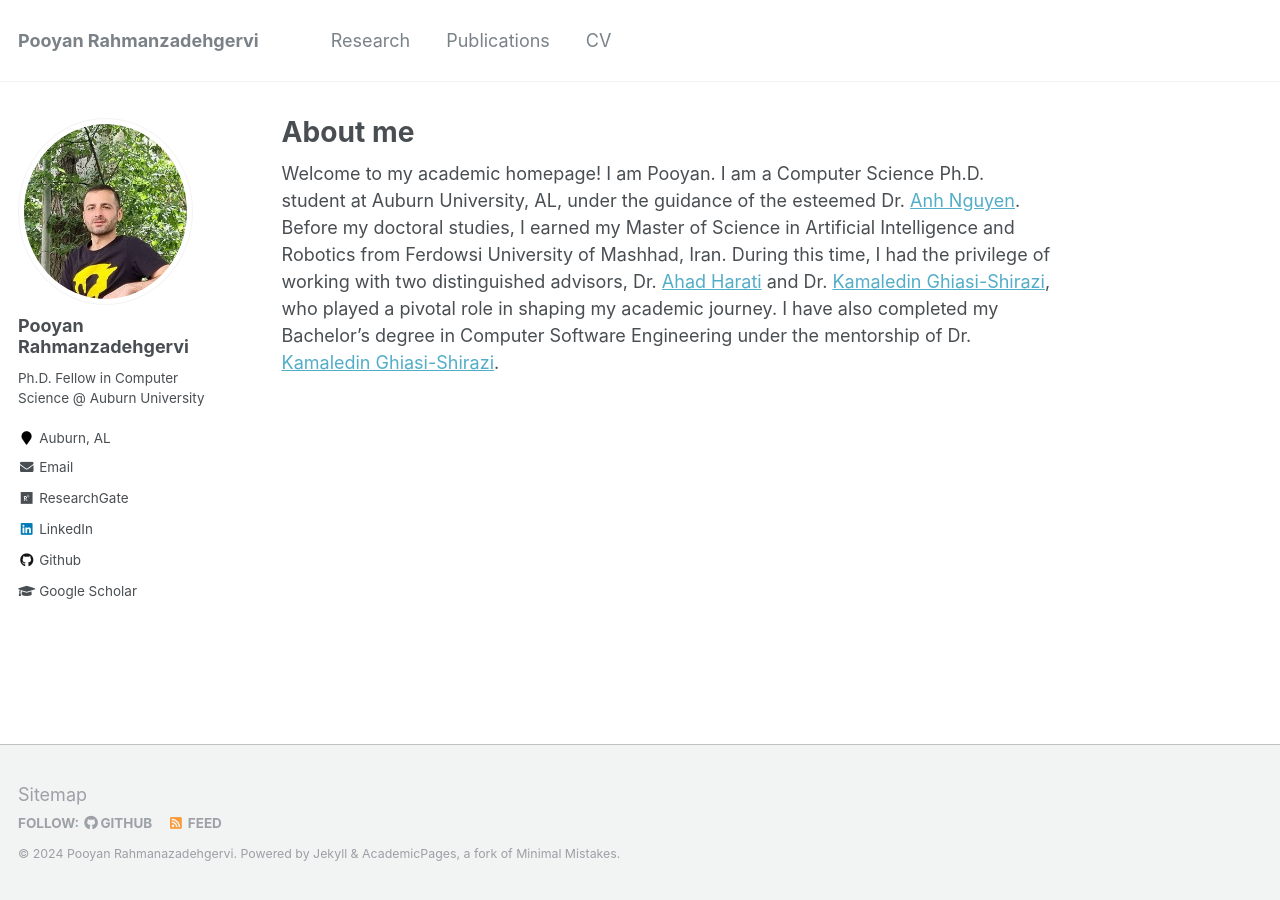
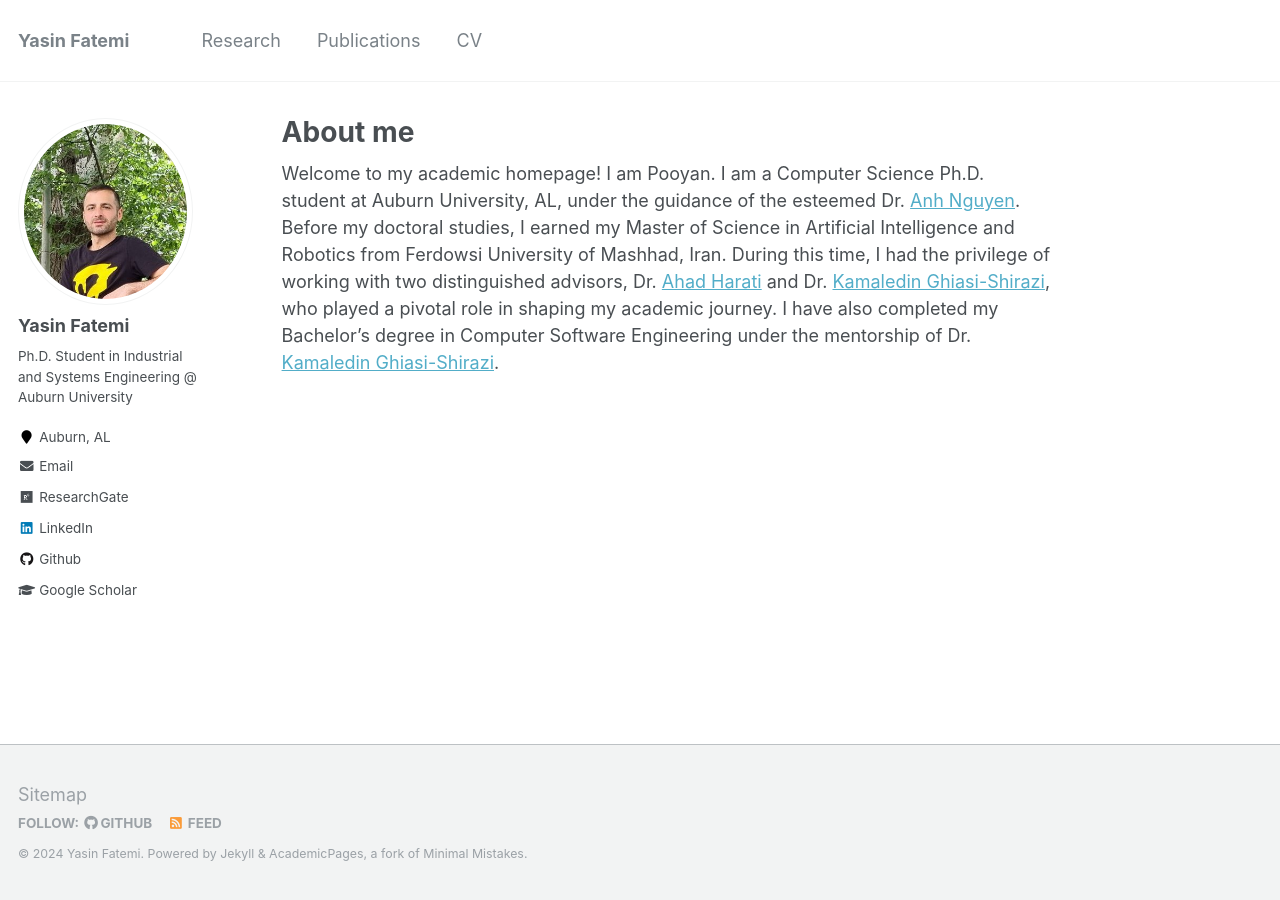
Before and after one commit to Yasinfa/yasinfa.github.io, a Jekyll site: the page built from _pages/about.md, in a window 1280 px wide. Built offline with Jekyll 4.4.1, drawn with Linux system fonts in a browser that asks for light colours.

Commit message:
Update _config.yml

```diff
--- a/_config.yml
+++ b/_config.yml
@@ -7,13 +7,13 @@
 
 # Site Settings
 locale                   : "en-US"
-title                    : "Pooyan Rahmanzadehgervi"
+title                    : "Yasin Fatemi"
 title_separator          : "@"
-name                     : &name "Pooyan Rahmanazadehgervi"
+name                     : &name "Yasin Fatemi"
 description              : &description "personal description"
-url                      : https://pooyanrg.github.io # the base hostname & protocol for your site e.g. "https://mmistakes.github.io"
+url                      : https://yasinfa.github.io # the base hostname & protocol for your site e.g. "https://mmistakes.github.io"
 baseurl                  : "" # the subpath of your site, e.g. "/blog"
-repository               : "pooyanrg/pooyanrg.github.io"
+repository               : "yasinfa/yasinfa.github.io"
 teaser                   :  # filename of teaser fallback teaser image placed in /images/, .e.g. "500x300.png"
 breadcrumbs              : false # true, false (default)
 words_per_minute         : 160
@@ -74,16 +74,16 @@ analytics:
 
 # Site Author
 author:
-  name             : "Pooyan Rahmanzadehgervi"
+  name             : "Yasin Fatemi"
   avatar           : "profile.jpg"
-  bio              : "Ph.D. Fellow in Computer Science @ Auburn University"
+  bio              : "Ph.D. Student in Industrial and Systems Engineering @ Auburn University"
   location         : "Auburn, AL"
   employer         :
-  googlescholar    : "https://scholar.google.com/citations?user=XSkv_7EAAAAJ&hl=en"
-  email            : "pooyan.rmz@gmail.com"
-  researchgate     : "https://www.researchgate.net/profile/Pooyan-Rahmanzadehgervi"
-  github           : "pooyanrg"
-  linkedin         : "pooyan-rahmanzadehgervi-a29a73211"
+  googlescholar    : "https://scholar.google.com/citations?hl=en&user=m8zDmWAAAAAJ"
+  email            : "yzf0024@auburn.edu"
+  researchgate     : "https://www.researchgate.net/profile/Yasin-Fatemi"
+  github           : "yasinfa"
+  linkedin         : "yasin-fatemi-313092107"
   orcid            :
   stackoverflow    :
 
```
